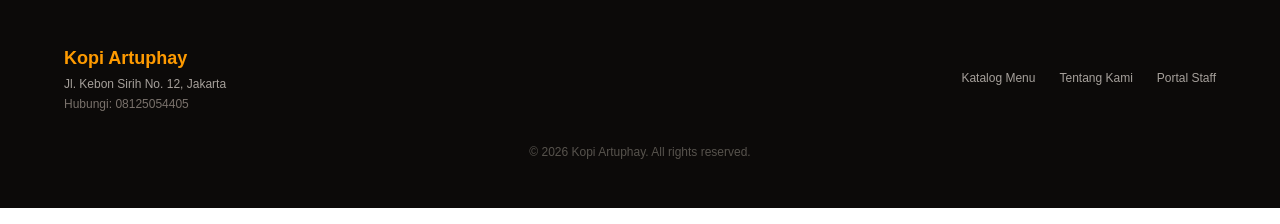
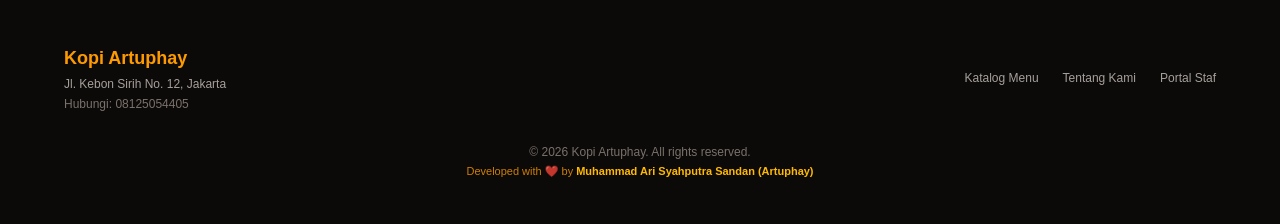
Before and after one commit to artuphay/cafe-app, a Next.js app: page / in a window 1280 px wide. Shown: the part 1027-1251 px from the top of the page. Built offline with nearby package versions, Linux system fonts and the light colour scheme; no server answers; the database is empty.

Commit message:
Add developer credit and update package.json build script

```diff
--- a/app/page.tsx
+++ b/app/page.tsx
@@ -207,10 +207,15 @@ useEffect(() => {
     <div className="flex gap-6 text-xs text-stone-400">
       <Link href="/menu" className="hover:text-stone-200">Katalog Menu</Link>
       <Link href="/about" className="hover:text-stone-200">Tentang Kami</Link>
-            <Link href="/login" className="hover:text-stone-200">Portal Staff</Link>
+      <Link href="/login" className="hover:text-stone-200">Portal Staf</Link>
     </div>
   </div>
-        <p className="text-center text-xs text-stone-600 mt-8">© 2026 {storeName}. All rights reserved.</p>
+  <div className="text-center text-xs text-stone-500 mt-8 space-y-1">
+    <p>© 2026 {storeName}. All rights reserved.</p>
+    <p className="text-[11px] text-amber-500/80">
+      Developed with ❤️ by <strong className="text-amber-400">Muhammad Ari Syahputra Sandan (Artuphay)</strong>
+    </p>
+  </div>
 </footer>
     </div>
   );
--- a/package.json
+++ b/package.json
@@ -1,6 +1,7 @@
 {
   "name": "cafe-app",
   "version": "0.1.0",
+  "author": "Muhammad Ari Syahputra Sandan (Artuphay)",
   "private": true,
   "scripts": {
   "dev": "next dev",
```
Lines whose indentation alone changed are shown as unchanged.
